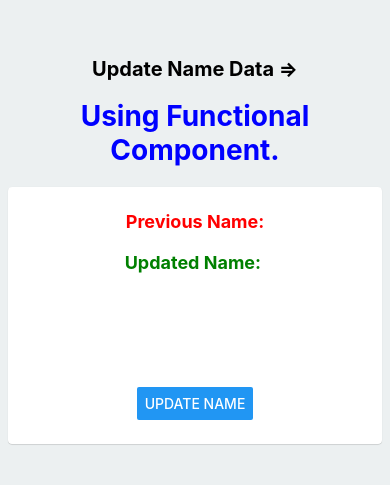
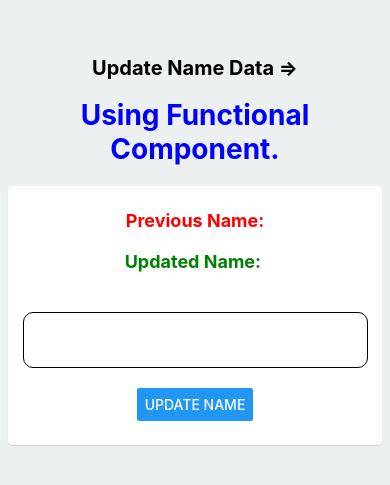
Before and after one commit to D-Coder135/UpdateNameApp_React-Native, a React Native app: screen / in a window 390 px wide. Shown: the part 177-662 px from the top of the page. Built offline with nearby package versions, Linux system fonts and the light colour scheme.

Commit message:
add the borderWidth property for the inputText attribute

```diff
--- a/components/UpdateName.js
+++ b/components/UpdateName.js
@@ -43,6 +43,6 @@
         flexDirection: 'row',
     },
     inputText: {
-        backgroundColor: 'white', padding: 15, marginTop: 20, marginBottom: 20, borderRadius: 10, outline: 'none', textAlign: 'center', fontSize: 20
+        borderWidth: 1.5, backgroundColor: 'white', padding: 15, marginTop: 20, marginBottom: 20, borderRadius: 10, textAlign: 'center', fontSize: 20
       },
   });
```
